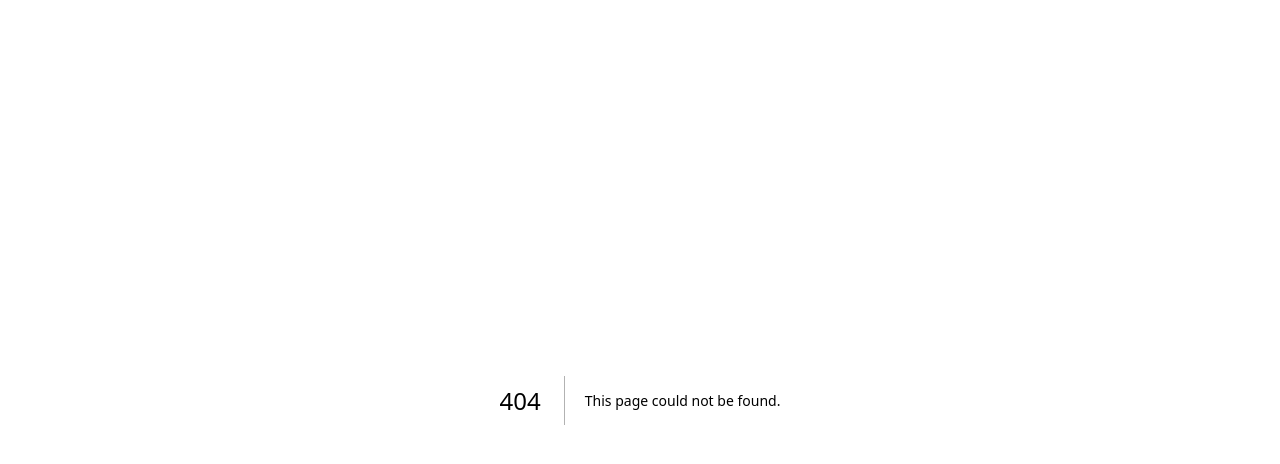
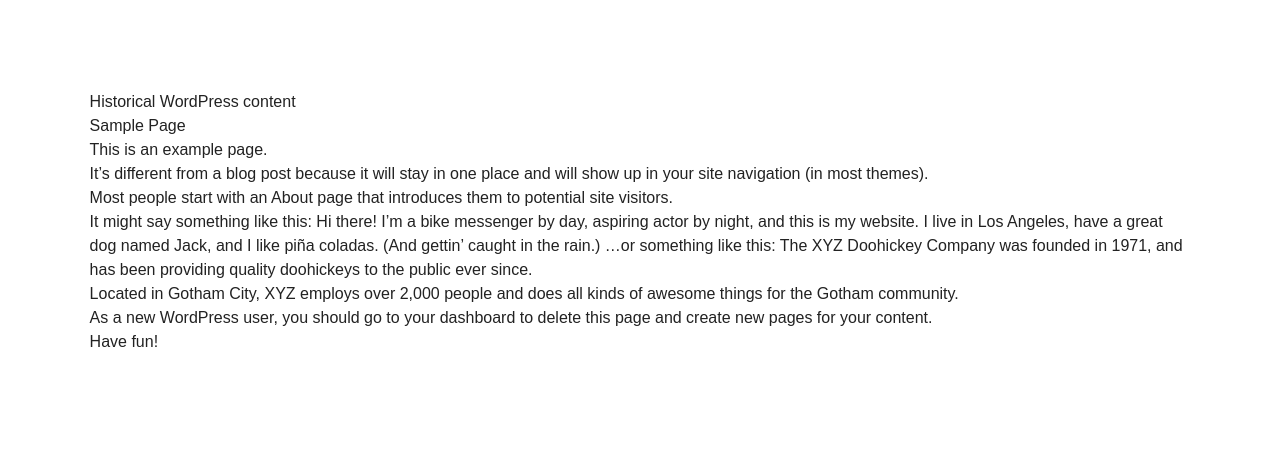
Before and after one commit to clarkemoyer/aprilunlimited.com, a Next.js app: page /index.php/sample-page in a window 1280 px wide. Before the commit this address had no page. Shown: the top 464 px of the page. Built offline with nearby package versions, Linux system fonts and the light colour scheme.

Commit message:
feat: add historical WordPress URL parity routes

```diff
--- a/next.config.ts
+++ b/next.config.ts
@@ -11,10 +11,6 @@
       {
         protocol: 'https',
         hostname: 'ffcworkingsite1.org',
-      },
-      {
-        protocol: 'https',
-        hostname: 'staging.freeforcharity.org',
       },
       {
         protocol: 'https',
--- /dev/null
+++ b/src/app/hello-world/page.tsx
@@ -0,0 +1,21 @@
+export const metadata = {
+  title: 'Hello world!',
+}
+
+const paragraphs = [
+  'Welcome to WordPress. This is your first post. Edit or delete it, then start writing!',
+]
+
+export default function HistoricalPage() {
+  return (
+    <main className="wp-migration legacy-page">
+      <section className="section">
+        <p className="eyebrow">Historical WordPress content</p>
+        <h1>Hello world!</h1>
+        {paragraphs.map((paragraph) => (
+          <p key={paragraph}>{paragraph}</p>
+        ))}
+      </section>
+    </main>
+  )
+}
--- /dev/null
+++ b/src/app/index.php/2023/12/24/hello-world/page.tsx
@@ -0,0 +1,21 @@
+export const metadata = {
+  title: 'Hello world!',
+}
+
+const paragraphs = [
+  'Welcome to WordPress. This is your first post. Edit or delete it, then start writing!',
+]
+
+export default function HistoricalPage() {
+  return (
+    <main className="wp-migration legacy-page">
+      <section className="section">
+        <p className="eyebrow">Historical WordPress content</p>
+        <h1>Hello world!</h1>
+        {paragraphs.map((paragraph) => (
+          <p key={paragraph}>{paragraph}</p>
+        ))}
+      </section>
+    </main>
+  )
+}
--- /dev/null
+++ b/src/app/index.php/author/globaladmin/page.tsx
@@ -0,0 +1,19 @@
+export const metadata = {
+  title: 'admin',
+}
+
+const paragraphs = ['Posts by admin.', 'Hello world!']
+
+export default function HistoricalPage() {
+  return (
+    <main className="wp-migration legacy-page">
+      <section className="section">
+        <p className="eyebrow">Historical WordPress content</p>
+        <h1>admin</h1>
+        {paragraphs.map((paragraph) => (
+          <p key={paragraph}>{paragraph}</p>
+        ))}
+      </section>
+    </main>
+  )
+}
--- /dev/null
+++ b/src/app/index.php/category/uncategorized/page.tsx
@@ -0,0 +1,19 @@
+export const metadata = {
+  title: 'Uncategorized',
+}
+
+const paragraphs = ['Posts filed under Uncategorized.', 'Hello world!']
+
+export default function HistoricalPage() {
+  return (
+    <main className="wp-migration legacy-page">
+      <section className="section">
+        <p className="eyebrow">Historical WordPress content</p>
+        <h1>Uncategorized</h1>
+        {paragraphs.map((paragraph) => (
+          <p key={paragraph}>{paragraph}</p>
+        ))}
+      </section>
+    </main>
+  )
+}
--- /dev/null
+++ b/src/app/index.php/sample-page/page.tsx
@@ -0,0 +1,27 @@
+export const metadata = {
+  title: 'Sample Page',
+}
+
+const paragraphs = [
+  'This is an example page.',
+  'It’s different from a blog post because it will stay in one place and will show up in your site navigation (in most themes).',
+  'Most people start with an About page that introduces them to potential site visitors.',
+  'It might say something like this:\nHi there! I’m a bike messenger by day, aspiring actor by night, and this is my website. I live in Los Angeles, have a great dog named Jack, and I like piña coladas. (And gettin’ caught in the rain.)\n…or something like this:\nThe XYZ Doohickey Company was founded in 1971, and has been providing quality doohickeys to the public ever since.',
+  'Located in Gotham City, XYZ employs over 2,000 people and does all kinds of awesome things for the Gotham community.',
+  'As a new WordPress user, you should go to your dashboard to delete this page and create new pages for your content.',
+  'Have fun!',
+]
+
+export default function HistoricalPage() {
+  return (
+    <main className="wp-migration legacy-page">
+      <section className="section">
+        <p className="eyebrow">Historical WordPress content</p>
+        <h1>Sample Page</h1>
+        {paragraphs.map((paragraph) => (
+          <p key={paragraph}>{paragraph}</p>
+        ))}
+      </section>
+    </main>
+  )
+}
--- /dev/null
+++ b/src/app/sample-page/page.tsx
@@ -0,0 +1,27 @@
+export const metadata = {
+  title: 'Sample Page',
+}
+
+const paragraphs = [
+  'This is an example page.',
+  'It’s different from a blog post because it will stay in one place and will show up in your site navigation (in most themes).',
+  'Most people start with an About page that introduces them to potential site visitors.',
+  'It might say something like this:\nHi there! I’m a bike messenger by day, aspiring actor by night, and this is my website. I live in Los Angeles, have a great dog named Jack, and I like piña coladas. (And gettin’ caught in the rain.)\n…or something like this:\nThe XYZ Doohickey Company was founded in 1971, and has been providing quality doohickeys to the public ever since.',
+  'Located in Gotham City, XYZ employs over 2,000 people and does all kinds of awesome things for the Gotham community.',
+  'As a new WordPress user, you should go to your dashboard to delete this page and create new pages for your content.',
+  'Have fun!',
+]
+
+export default function HistoricalPage() {
+  return (
+    <main className="wp-migration legacy-page">
+      <section className="section">
+        <p className="eyebrow">Historical WordPress content</p>
+        <h1>Sample Page</h1>
+        {paragraphs.map((paragraph) => (
+          <p key={paragraph}>{paragraph}</p>
+        ))}
+      </section>
+    </main>
+  )
+}
--- a/src/app/sitemap.ts
+++ b/src/app/sitemap.ts
@@ -3,14 +3,93 @@
 export const dynamic = 'force-static'
 
 export default function sitemap(): MetadataRoute.Sitemap {
-  const baseUrl = 'https://ffcworkingsite1.org'
+  const baseUrl = 'https://aprilunlimited.com'
   const now = new Date()
+
   return [
     {
       url: `${baseUrl}/`,
       lastModified: now,
-      changeFrequency: 'weekly',
+      changeFrequency: 'monthly',
       priority: 1,
+    },
+    {
+      url: `${baseUrl}/sample-page/`,
+      lastModified: now,
+      changeFrequency: 'monthly',
+      priority: 0.7,
+    },
+    {
+      url: `${baseUrl}/hello-world/`,
+      lastModified: now,
+      changeFrequency: 'monthly',
+      priority: 0.3,
+    },
+    {
+      url: `${baseUrl}/index.php/sample-page/`,
+      lastModified: now,
+      changeFrequency: 'monthly',
+      priority: 0.3,
+    },
+    {
+      url: `${baseUrl}/index.php/2023/12/24/hello-world/`,
+      lastModified: now,
+      changeFrequency: 'monthly',
+      priority: 0.3,
+    },
+    {
+      url: `${baseUrl}/index.php/category/uncategorized/`,
+      lastModified: now,
+      changeFrequency: 'monthly',
+      priority: 0.3,
+    },
+    {
+      url: `${baseUrl}/index.php/author/globaladmin/`,
+      lastModified: now,
+      changeFrequency: 'monthly',
+      priority: 0.3,
+    },
+    {
+      url: `${baseUrl}/cookie-policy/`,
+      lastModified: now,
+      changeFrequency: 'monthly',
+      priority: 0.7,
+    },
+    {
+      url: `${baseUrl}/donation-policy/`,
+      lastModified: now,
+      changeFrequency: 'monthly',
+      priority: 0.7,
+    },
+    {
+      url: `${baseUrl}/free-for-charity-donation-policy/`,
+      lastModified: now,
+      changeFrequency: 'monthly',
+      priority: 0.7,
+    },
+    {
+      url: `${baseUrl}/privacy-policy/`,
+      lastModified: now,
+      changeFrequency: 'monthly',
+      priority: 0.7,
+    },
+    {
+      url: `${baseUrl}/security-acknowledgements/`,
+      lastModified: now,
+      changeFrequency: 'monthly',
+      priority: 0.7,
+    },
+    {
+      url: `${baseUrl}/terms-of-service/`,
+      lastModified: now,
+      changeFrequency: 'monthly',
+      priority: 0.7,
+    },
+    {
+      url: `${baseUrl}/vulnerability-disclosure-policy/`,
+      lastModified: now,
+      changeFrequency: 'monthly',
+      priority: 0.7,
     },
   ]
 }
--- a/src/components/contact-us/Contact-Us/index.tsx
+++ b/src/components/contact-us/Contact-Us/index.tsx
@@ -24,11 +24,11 @@
             <MdEmail className="w-[55px] h-[55px] text-[#2680A7] mx-auto mb-4" />
             <p className="font-[600] text-[24px] text-black mb-2">Email</p>
             <a
-              href="mailto:clarkemoyer@staging.freeforcharity.org"
+              href="mailto:info@aprilunlimited.com"
               className="font-[600] text-[#2ea3f2] text-[18px] break-all "
               id="lato-font"
             >
-              clarkemoyer@staging.freeforcharity.org
+              info@aprilunlimited.com
             </a>
           </div>
 
--- a/src/components/tools-for-success/Educational-Sites/index.tsx
+++ b/src/components/tools-for-success/Educational-Sites/index.tsx
@@ -29,7 +29,7 @@
   ]
 
   return (
-    <div className="py-[91px] bg-[linear-gradient(180deg,#0068b7_0%,rgba(44,96,118,0.75)_100%),url('https://staging.freeforcharity.org/wp-content/uploads/2021/07/pexels-cottonbro-4064840.jpg')] bg-[#0f82af] bg-cover bg-center bg-no-repeat">
+    <div className="py-[91px] bg-[linear-gradient(180deg,#0068b7_0%,rgba(44,96,118,0.75)_100%)] bg-[#0f82af] bg-cover bg-center bg-no-repeat">
       <div className="w-[80%] mx-auto flex flex-col items-center">
         {/* Heading */}
         <h2
--- a/src/components/tools-for-success/Five-Cards-Grid-Section/index.tsx
+++ b/src/components/tools-for-success/Five-Cards-Grid-Section/index.tsx
@@ -46,7 +46,7 @@
   ]
 
   return (
-    <div className="bg-[linear-gradient(180deg,rgba(232,141,51,0.5)_0%,rgba(44,96,118,0.89)_100%),url('https://staging.freeforcharity.org/wp-content/uploads/2021/07/pexels-serpstat-572056.jpg'))] bg-cover bg-center pt-[67px] pb-[67px]">
+    <div className="bg-[linear-gradient(180deg,rgba(232,141,51,0.5)_0%,rgba(44,96,118,0.89)_100%),url('https://freeforcharity.org/wp-content/uploads/2021/07/pexels-serpstat-572056.jpg'))] bg-cover bg-center pt-[67px] pb-[67px]">
       <div className="py-[27px] w-[80%] mx-auto">
         <h1 className="text-center pb-[10px] tracking-[1px] mb-[11px] text-[30px] md:text-[40px] text-[#333] font-[700] leading-[44px]">
           Educational Sites for Starting a Business
--- a/src/components/tools-for-success/Two-Flex-Cards/index.tsx
+++ b/src/components/tools-for-success/Two-Flex-Cards/index.tsx
@@ -102,7 +102,7 @@
             </div>
 
             <a
-              href="https://staging.freeforcharity.org/"
+              href="https://freeforcharity.org/"
               target="_blank"
               rel="noopener noreferrer"
               className="relative group inline-flex items-center justify-center gap-2 mt-[25px] px-[30px] py-[6px] border border-[#f27022] rounded-[10px] text-[18px] bg-[#f27022] transition-all duration-300 ease-in-out text-white shadow-md leading-[31px] font-[600] hover:shadow-[0px_12px_18px_-6px_#f27022]"
```
